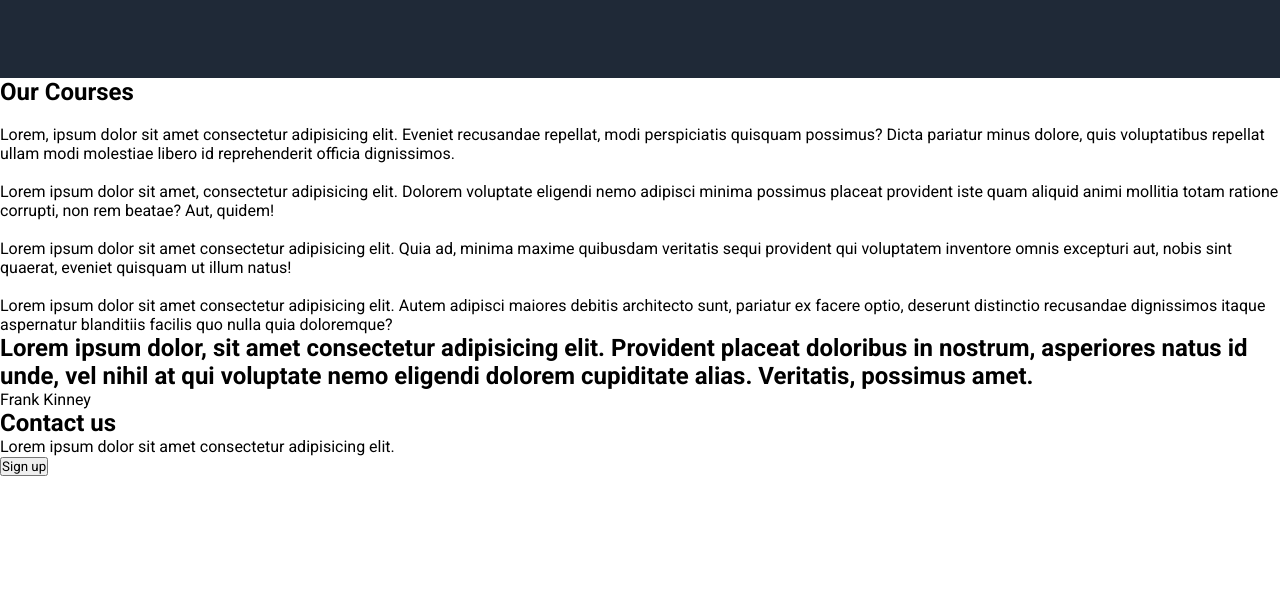
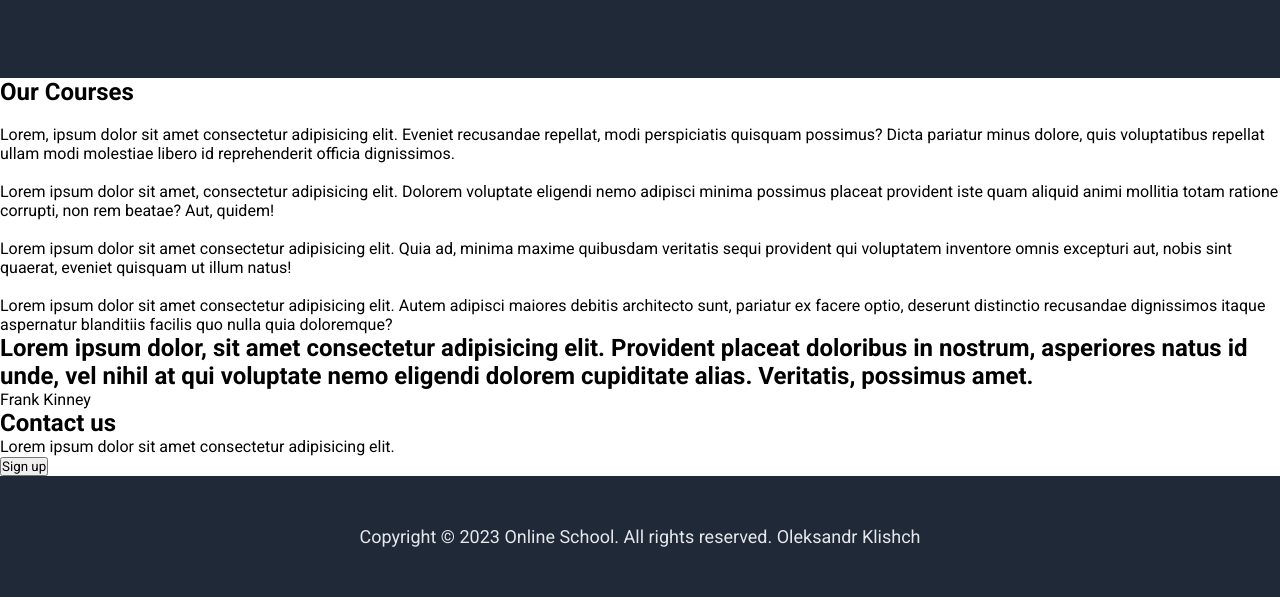
Before and after one commit to OleksandrHub/Landing-Page, a plain HTML site: page index.html in a window 1280 px wide. Shown: the part 650-1247 px from the top of the page. Before the commit the page ends 1126 px from the top, so only its background shows below. Drawn offline with Linux system fonts and the light colour scheme.

Commit message:
finished the footer of the site

```diff
--- a/index.html
+++ b/index.html
@@ -66,7 +66,7 @@
         </section>
     </main>
     <footer>
-        <p></p>
+        <p>Copyright © 2023 Online School. All rights reserved. Oleksandr Klishch</p>
     </footer>
 </body>
 </html>
--- a/styles.css
+++ b/styles.css
@@ -20,6 +20,7 @@
     /* Padding */
     --margin-between-items:10px;
     --menu-links-a-padding:0 10px;
+    --footer-padding-top-botton:50px;
     /* Buttom */
     --button-padding-top-botton:5px;
     --button-padding-left-right:10px;
@@ -35,10 +36,10 @@ a{
     text-decoration: none;
 }
 /* Styles for the site header. */
-header{
+header, footer{
     background-color: var(--dark-bg-color);
 }
-header main, menu{
+header main, menu, footer p{
     display: flex;
     justify-content: space-between;
     align-items: center;
@@ -53,7 +54,7 @@ menu h2, .inform button{
     font-size: var(--header-h2-size);
     color: var(--header-h2-color);
 }
-.links a, .inform p{
+.links a, .inform p, footer p{
     font-size: var(--header-text-size);
     color: var(--header-text-color);
 }
@@ -74,3 +75,8 @@ menu h2, .inform button{
 .links a{
     margin: var(--menu-links-a-padding);
 }
+/* Footer */
+footer p{
+    padding: var(--footer-padding-top-botton) 0;
+    justify-content: center;
+}
```
